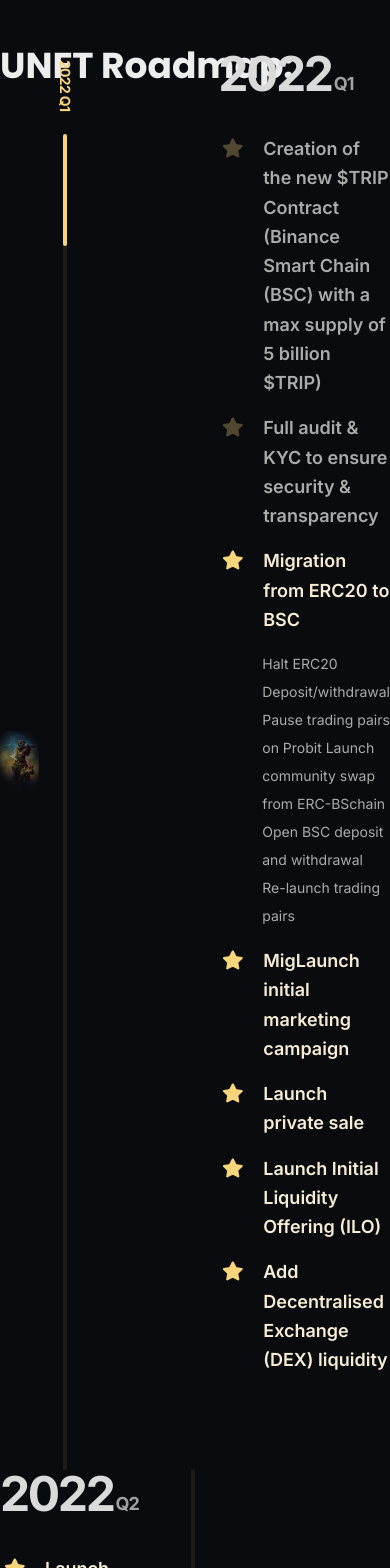
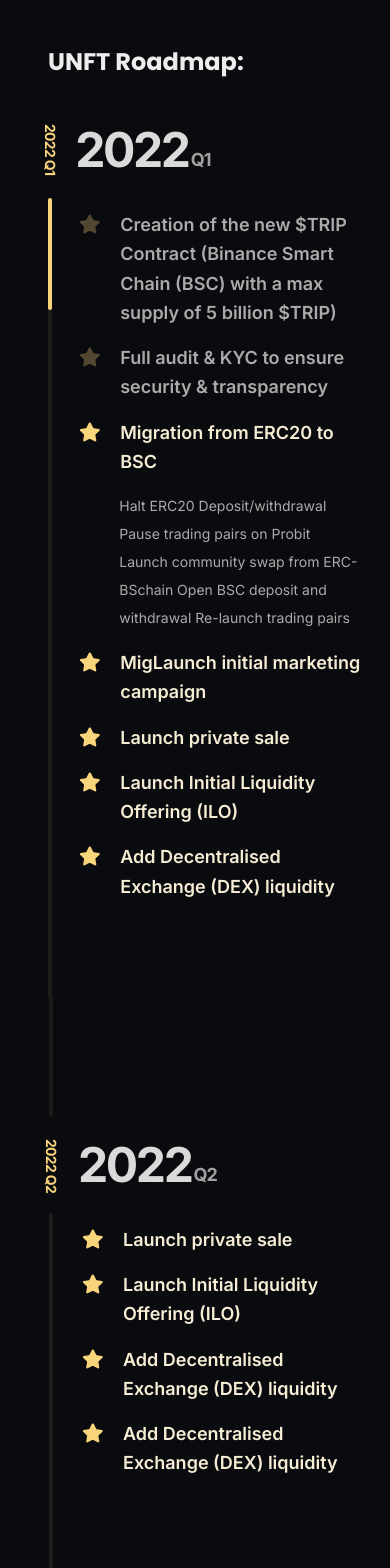
Before and after one commit to kotovfreeua/unft-demo, a Next.js app: page / in a window 390 px wide. Shown: the part 2180-3748 px from the top of the page. Built offline with nearby package versions, Linux system fonts and the light colour scheme.

Commit message:
⚛️ showcase responsive

```diff
--- a/src/sections/Roadmap/index.tsx
+++ b/src/sections/Roadmap/index.tsx
@@ -2,12 +2,14 @@ import Image from "next/image";
 import { StarIcon } from "@/assets/svg";
 
 export const Roadmap: React.FC = () => (
-  <section id="roadmap" className='mx-auto pt-40 pb-20 max-w-7xl'>
-    <h2 className='font-bold text-4xl -mb-9'>UNFT Roadmap:</h2>
+  <section id='roadmap' className='mx-6 xl:mx-auto pt-40 pb-20 max-w-7xl'>
+    <h2 className='font-bold text-2xl md:text-4xl px-6 md:px-0 mb-9 md:-mb-9'>
+      UNFT Roadmap:
+    </h2>
 
     <ul>
       <li className='flex justify-between'>
-        <div className='flex items-center w-full'>
+        <div className='hidden items-center w-full md:flex'>
           <Image
             src='/img/roadmap-1.png'
             alt='roadmap1'
@@ -26,7 +28,7 @@ export const Roadmap: React.FC = () => (
           <div className='w-1 h-full rounded-t-sm bg-[#4A422E]/30 relative before:absolute before:top-0 before:right-0 before:left-0 before:h-28 before:bg-[#F8D47A] before:rounded-sm'></div>
         </div>
 
-        <div className='w-full pl-32 pb-20'>
+        <div className='w-full pl-0 md:pl-16 xl:pl-32 pb-20 mt-3 md:mt-0'>
           <div className='flex items-end mb-9'>
             <span className='font-bold text-5xl text-[#DADADA] tracking-tighter'>
               2022
@@ -106,7 +108,7 @@ export const Roadmap: React.FC = () => (
       </li>
 
       <li className='flex justify-between'>
-        <div className='flex mt-20 pl-32 items-center w-full order-last'>
+        <div className='hidden mt-20 md:pl-16 xl:pl-32 items-center w-full order-first md:order-last md:flex'>
           <Image
             src='/img/roadmap-2.png'
             alt='roadmap2'
@@ -127,7 +129,7 @@ export const Roadmap: React.FC = () => (
           <div className='w-1 h-full rounded-t-sm bg-[#4A422E]/30'></div>
         </div>
 
-        <div className='w-full my-auto order-first'>
+        <div className='w-full my-auto order-last pb-20 mt-36 md:mt-auto md:pb-0 md:order-first'>
           <div className='flex items-end mb-9'>
             <span className='font-bold text-5xl text-[#DADADA] tracking-tighter'>
               2022
@@ -175,7 +177,7 @@ export const Roadmap: React.FC = () => (
       </li>
 
       <li className='flex justify-between'>
-        <div className='flex mt-20 items-center w-full'>
+        <div className='hidden mt-20 items-center w-full md:flex'>
           <Image
             src='/img/roadmap-3.png'
             alt='roadmap3'
@@ -196,7 +198,7 @@ export const Roadmap: React.FC = () => (
           <div className='w-1 h-full rounded-t-sm bg-[#4A422E]/30'></div>
         </div>
 
-        <div className='w-full my-auto pl-32'>
+        <div className='w-full my-auto pl-0 md:pl-16 pb-20 mt-36 md:mt-auto md:pb-0 xl:pl-32'>
           <div className='flex items-end mb-9'>
             <span className='font-bold text-5xl text-[#DADADA] tracking-tighter'>
               2022
@@ -244,7 +246,7 @@ export const Roadmap: React.FC = () => (
       </li>
 
       <li className='flex justify-between'>
-        <div className='flex mt-20 pl-32 items-center w-full order-last'>
+        <div className='hidden mt-20 md:pl-16 xl:pl-32 items-center w-full order-first md:order-last md:flex'>
           <Image
             src='/img/roadmap-4.png'
             alt='roadmap4'
@@ -265,7 +267,7 @@ export const Roadmap: React.FC = () => (
           <div className='w-1 h-full rounded-t-sm bg-[#4A422E]/30'></div>
         </div>
 
-        <div className='w-full my-auto order-first'>
+        <div className='w-full my-auto pb-20 mt-36 md:mt-auto md:pb-0 order-last md:order-first'>
           <div className='flex items-end mb-9'>
             <span className='font-bold text-5xl text-[#DADADA] tracking-tighter'>
               2022
```
